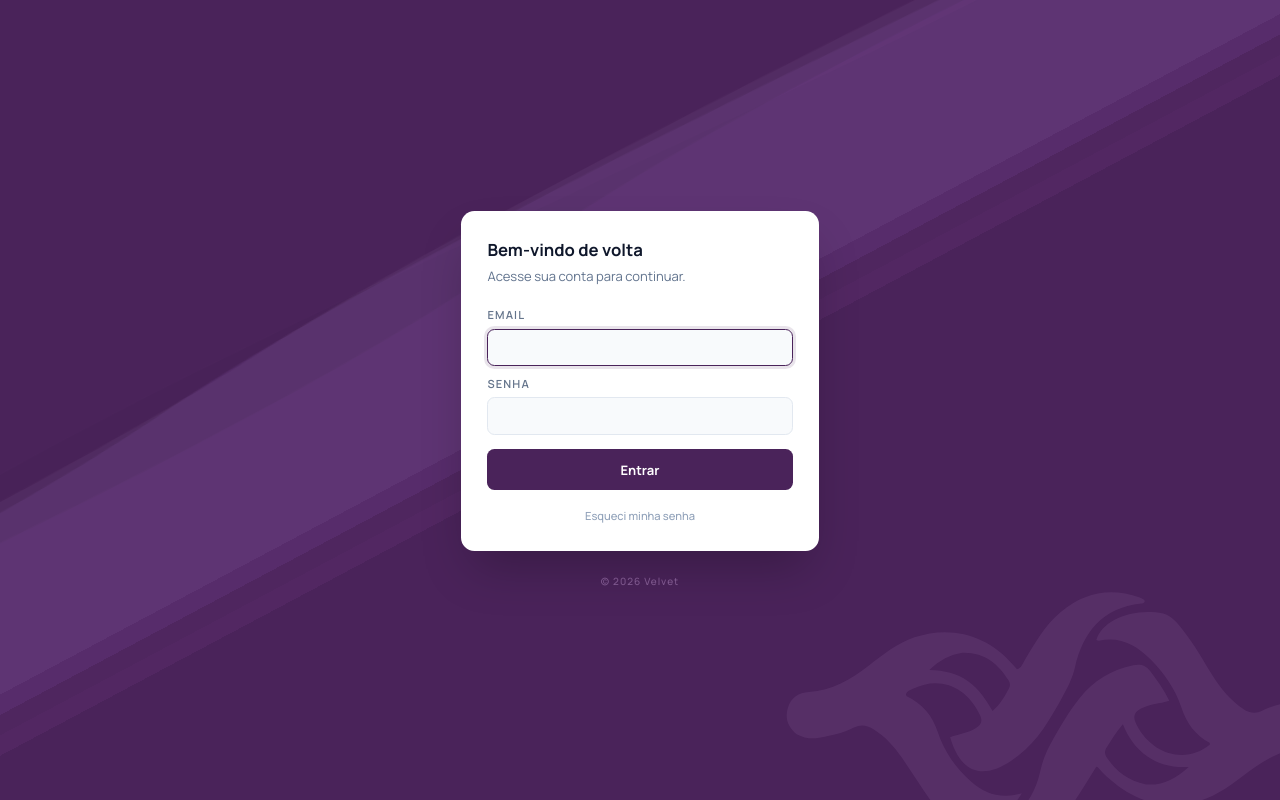
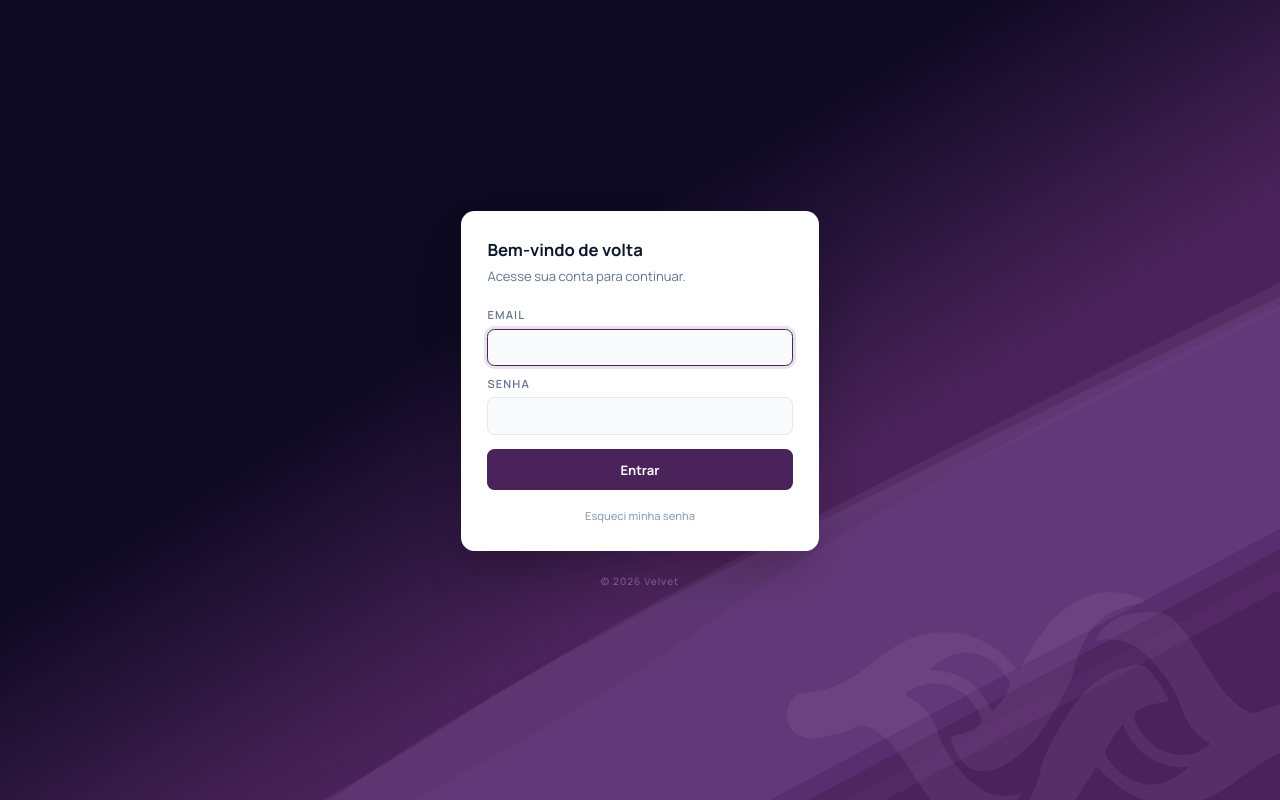
Before and after one commit to Davi-Guedes-TRK/Scraper, a Next.js app: page /login in a window 1280 px wide. Built offline with nearby package versions, Linux system fonts and the light colour scheme; no server answers; a web font is replaced by a local one.

Commit message:
feat(login): ondas centralizadas + lado oposto em índigo escuro
Gradiente diagonal roxo #4A235A (baixo-dir/logo) → índigo #0D0921 (cima-esq).
Container das ondas movido para centro da tela, opacidade e amplitude aumentadas.

Co-Authored-By: Claude Sonnet 4.6 <noreply@anthropic.com>

```diff
--- a/app/(auth)/login/login-form.tsx
+++ b/app/(auth)/login/login-form.tsx
@@ -20,10 +20,10 @@ function buildWavePath(amp: number, yc: number): string {
 }
 
 const WAVE_LAYERS = [
-  { color: '#6B3280', opacity: 0.22, dur: 14, delay:  0,    amp: 60, yc: 200 },
-  { color: '#3D1A4D', opacity: 0.20, dur: 9,  delay: -2.25, amp: 72, yc: 190 },
-  { color: '#8A55B5', opacity: 0.13, dur: 20, delay: -6.6,  amp: 48, yc: 210 },
-  { color: '#C39BD3', opacity: 0.07, dur: 27, delay: -9.0,  amp: 35, yc: 220 },
+  { color: '#6B3280', opacity: 0.28, dur: 14, delay:  0,    amp: 65, yc: 160 },
+  { color: '#3D1A4D', opacity: 0.24, dur: 9,  delay: -2.25, amp: 78, yc: 148 },
+  { color: '#8A55B5', opacity: 0.16, dur: 20, delay: -6.6,  amp: 52, yc: 172 },
+  { color: '#C39BD3', opacity: 0.09, dur: 27, delay: -9.0,  amp: 38, yc: 182 },
 ]
 
 function DiagonalWaves() {
@@ -31,12 +31,12 @@ function DiagonalWaves() {
     <div className="absolute inset-0 overflow-hidden pointer-events-none select-none" aria-hidden>
       <div style={{
         position: 'absolute',
-        bottom: '-20%',
-        left: '-30%',
-        width: '180%',
-        height: '80%',
+        bottom: '5%',
+        left: '-25%',
+        width: '200%',
+        height: '130%',
         transform: 'rotate(-28deg)',
-        transformOrigin: 'bottom left',
+        transformOrigin: 'bottom center',
       }}>
         {WAVE_LAYERS.map((w, i) => (
           <svg
@@ -74,8 +74,9 @@ function DiagonalWaves() {
 const initialLogin = { error: null }
 const initialReset = { error: null, sent: false }
 
-const BG = '#4A235A'
-const LIGHT = '#C39BD3'
+const BG       = '#4A235A'   // roxo velvet — lado da logo (baixo-direito)
+const BG_OTHER = '#0D0921'   // índigo escuro — lado oposto (cima-esquerda)
+const LIGHT    = '#C39BD3'
 
 function Field({
   name, type = 'text', label, value, onChange, autoFocus,
@@ -122,7 +123,7 @@ export function LoginForm() {
   return (
     <div
       className="relative min-h-screen flex flex-col items-center justify-center p-4 overflow-hidden"
-      style={{ background: BG }}
+      style={{ background: `linear-gradient(to top left, ${BG} 38%, ${BG_OTHER} 62%)` }}
     >
       <DiagonalWaves />
 
```
